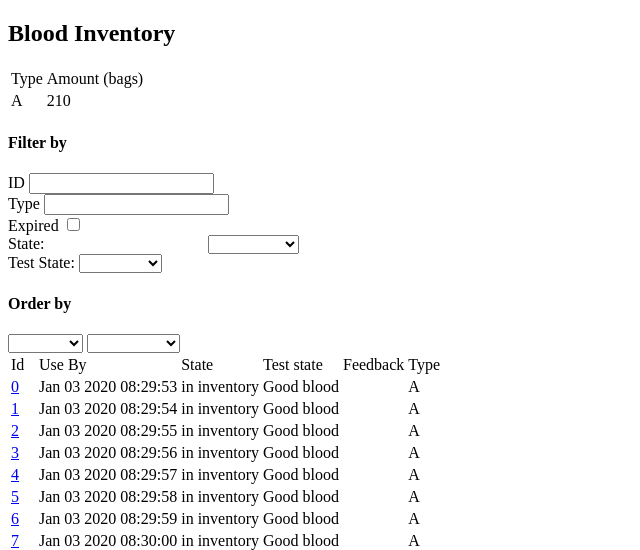
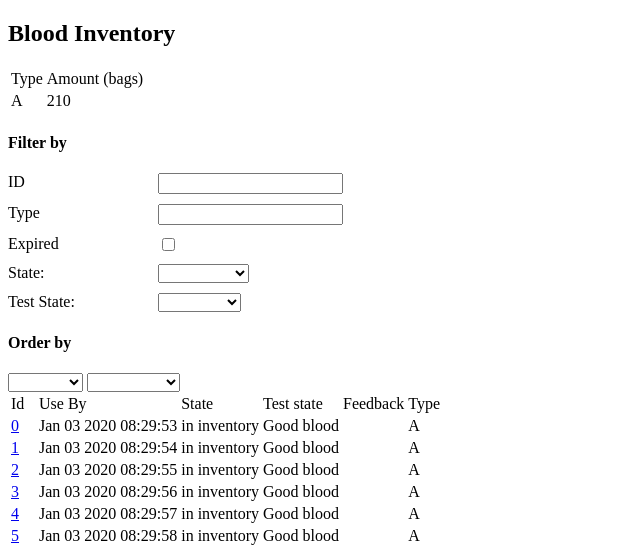
Before and after one commit to xyunsw/EarlyDafny, a Flask app: page /blood_inventory in a window 1280 px wide. Shown: the part 58-608 px from the top of the page, without its empty margins (0-640 px from the left). Run offline with Flask 2, Linux system fonts and the light colour scheme.

Commit message:
fixed some css style

```diff
--- a/templates/blood_inventory.html
+++ b/templates/blood_inventory.html
@@ -10,20 +10,20 @@
 <!--condition here-->
 <div>
     <h4>Filter by</h4>
-    <div>
-        <label style="width: 300px">ID</label>
+    <div style="display: flex; margin-bottom: 10px;">
+        <label style="width: 150px">ID</label>
         <input type="text" id="id">
     </div>
-    <div>
-        <label style="width: 30px">Type</label>
+    <div style="display: flex; margin-bottom: 10px;">
+        <label style="width: 150px">Type</label>
         <input type="text" id="type">
     </div>
-    <div>
-        <label style="width: 30px">Expired</label>
+    <div style="display: flex; margin-bottom: 10px;">
+        <label style="width: 150px">Expired</label>
         <input type="checkbox" id="isexpired">
     </div>
-    <div style="display: flex">
-        <label style="width: 200px">State: </label>
+    <div style="display: flex; margin-bottom: 10px;">
+        <label style="width: 150px">State: </label>
         <select id="state">
             <option value='0'></option>
             <option value='1'>In inventory</option>
@@ -32,8 +32,8 @@
             <option value='4'>Disposed</option>
         </select>
     </div>
-    <div>
-        <label style="width: 200px">Test State: </label>
+    <div style="display: flex; margin-bottom: 10px;">
+        <label style="width: 150px">Test State: </label>
         <select id="test_state">
             <option value='0'></option>
             <option value='1'>Not tested</option>
--- a/templates/request_blood.html
+++ b/templates/request_blood.html
@@ -17,7 +17,7 @@
             <select style="margin-left: 25px" name="blood_type">
                 {% for type in blood_types %}
                     {% if blood_types[type] > 0 %}
-                    <option value="{{ type }}">{{type}} {{blood_types[type]}}</option>
+                    <option value="{{ type }}">{{type}}</option>
                     {% endif %}
                 {% endfor %}
             </select>
```
